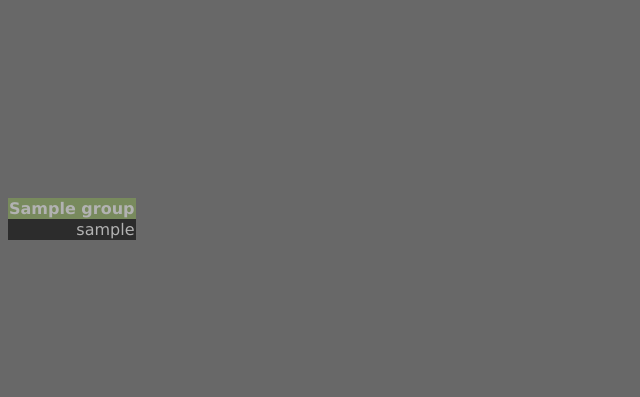
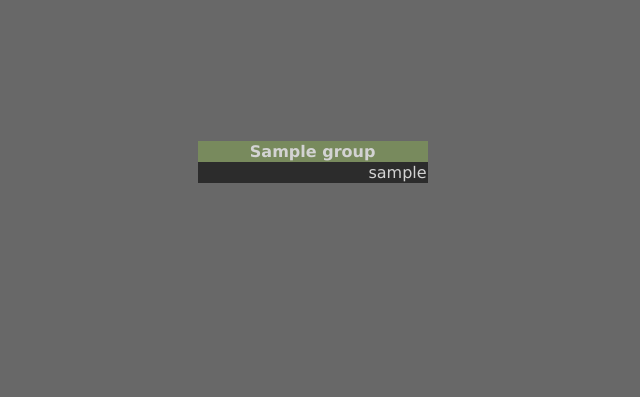
Before and after one commit to WHTLY/Reborn, a Django app: page / in a window 1280 px wide. Shown: the top 397 px of the page, without its empty margins (0-640 px from the left). Run offline with Django 3.2, Linux system fonts and the light colour scheme; tables that the repository leaves empty hold one stand-in row (values such as "Sample post").

Commit message:
First results... //Fix css later

```diff
--- a/static/css/style.css
+++ b/static/css/style.css
@@ -3,23 +3,29 @@ body {
     font-family: Verdana;
 }
 
+#content {
+
+    padding-left: 15%;
+    padding-right: 15%;
+}
+
 .box {
     display: inline-block;
     width: 300px;
-    height: 200px;
+    min-height: 100px;
     margin-top: 15%;
 }
 
 .box table th{
     text-align: center;
     background: #788a5d;
+    color: lightgrey;
 }
 
 .box table{
-    width: auto;
-    height: auto;
+    width: 230px;
     background-color: #2c2c2c;
     text-align: right;
-    color: #b2b2b2;
+    color: lightgrey;
     border-collapse: collapse;
 }
--- a/templates/squad_overview.html
+++ b/templates/squad_overview.html
@@ -6,12 +6,12 @@
     <title>Reborn Community</title>
     <link rel="stylesheet" href="{{ STATIC_URL }}css/style.css" type="text/css">
 </head>
-<body>{% for rank in ranks %}
-        <div class="box">
+<body><div id="content">
+{% for rank in ranks %}<div class="box">
         <table><th>{{ rank }}</th>
         {% for member in members %}{% for group in member.groups.all %}
         {% if group == rank %}<tr><td>{{ member }}</td></tr>{% endif %}{% endfor %}
         {% endfor %}
-        </table></div>{% endfor %}
+        </table></div>{% endfor %}</div>
 </body>
 </html>
```
Also changed, not shown: squad/views.py (line endings or trailing spaces).
